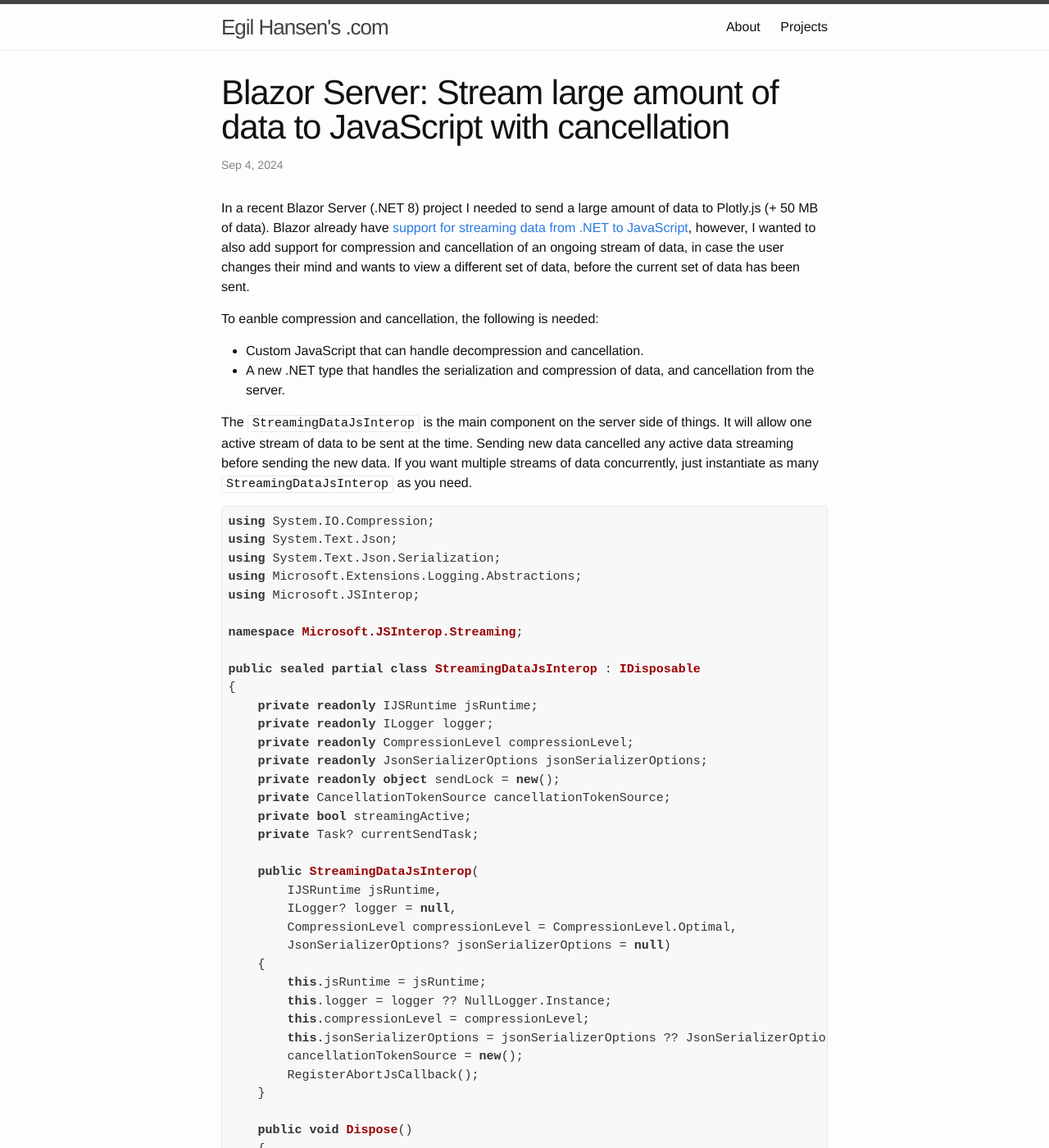
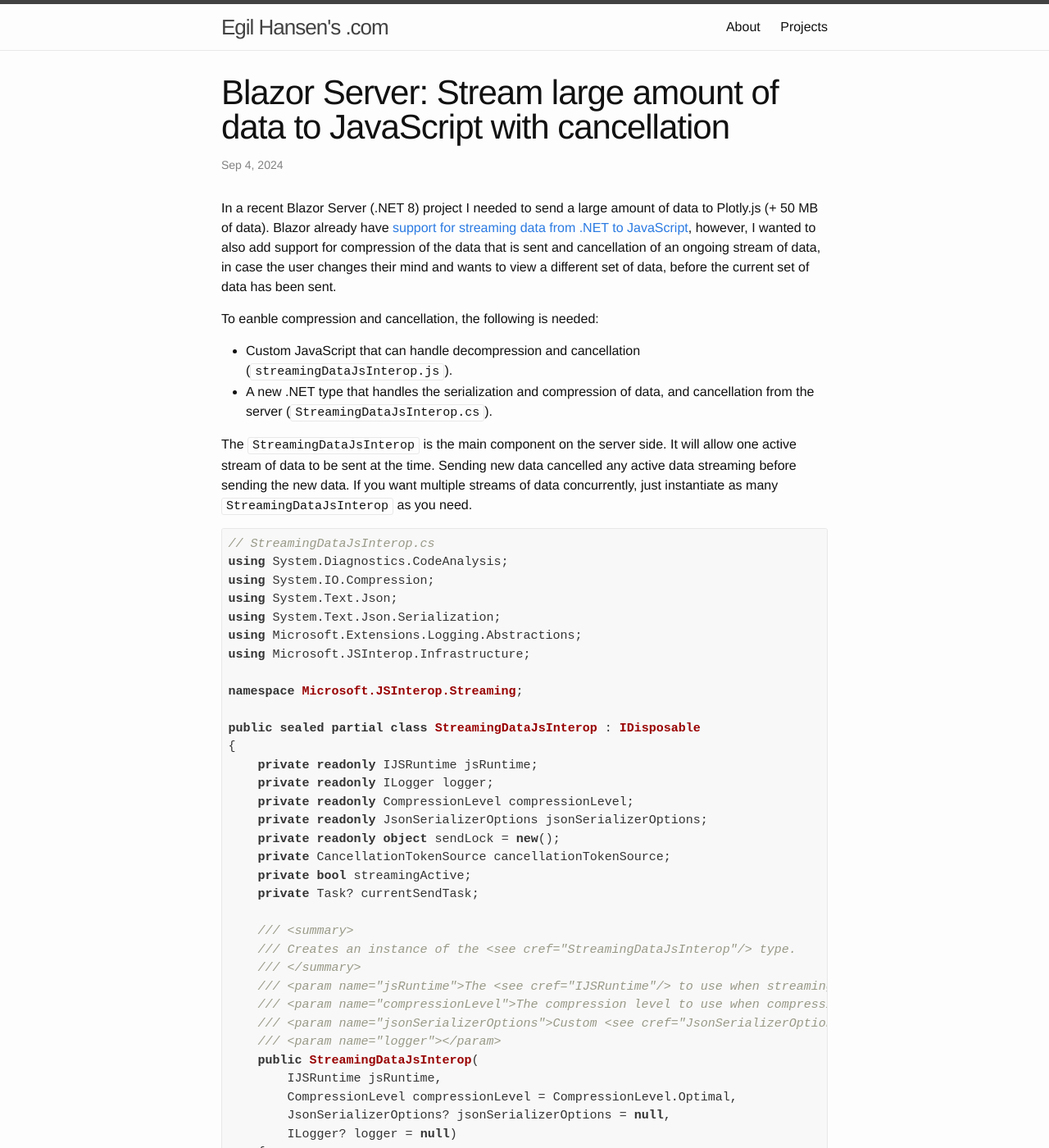
Before and after one commit to egil/egil.github.io, a Jekyll site: the page built from _posts/2024-09-04-compressed-json-streaming-with-cancellation-from-in-blazor-server.md, in a window 1280 px wide and 1400 px high. Shown: the whole window at 82% size. Built offline with Jekyll 4.4.1, drawn with Linux system fonts in a browser that asks for light colours; comment, search, counter and statistics services are not loaded; some of the changed text lies outside the part shown.

Commit message:
blog: Blazor Server: Stream large amount of data to JavaScript with cancellation

````diff
--- a/_posts/2024-09-04-compressed-json-streaming-with-cancellation-from-in-blazor-server.md
+++ b/_posts/2024-09-04-compressed-json-streaming-with-cancellation-from-in-blazor-server.md
@@ -3,23 +3,25 @@
 layout: post
 ---
 
-In a recent Blazor Server (.NET 8) project I needed to send a large amount of data to Plotly.js (+ 50 MB of data). Blazor already have [support for streaming data from .NET to JavaScript](https://learn.microsoft.com/en-us/aspnet/core/blazor/javascript-interoperability/call-javascript-from-dotnet?view=aspnetcore-8.0#stream-from-net-to-javascript), however, I wanted to also add support for compression and cancellation of an ongoing stream of data, in case the user changes their mind and wants to view a different set of data, before the current set of data has been sent.
+In a recent Blazor Server (.NET 8) project I needed to send a large amount of data to Plotly.js (+ 50 MB of data). Blazor already have [support for streaming data from .NET to JavaScript](https://learn.microsoft.com/en-us/aspnet/core/blazor/javascript-interoperability/call-javascript-from-dotnet?view=aspnetcore-8.0#stream-from-net-to-javascript), however, I wanted to also add support for compression of the data that is sent and cancellation of an ongoing stream of data, in case the user changes their mind and wants to view a different set of data, before the current set of data has been sent.
 
 <!--break-->
 
 To eanble compression and cancellation, the following is needed:
 
-- Custom JavaScript that can handle decompression and cancellation.
-- A new .NET type that handles the serialization and compression of data, and cancellation from the server.
+- Custom JavaScript that can handle decompression and cancellation (`streamingDataJsInterop.js`).
+- A new .NET type that handles the serialization and compression of data, and cancellation from the server (`StreamingDataJsInterop.cs`).
 
-The `StreamingDataJsInterop` is the main component on the server side of things. It will allow one active stream of data to be sent at the time. Sending new data cancelled any active data streaming before sending the new data. If you want multiple streams of data concurrently, just instantiate as many `StreamingDataJsInterop` as you need.
+The `StreamingDataJsInterop` is the main component on the server side. It will allow one active stream of data to be sent at the time. Sending new data cancelled any active data streaming before sending the new data. If you want multiple streams of data concurrently, just instantiate as many `StreamingDataJsInterop` as you need.
 
 ```csharp
+// StreamingDataJsInterop.cs
+using System.Diagnostics.CodeAnalysis;
 using System.IO.Compression;
 using System.Text.Json;
 using System.Text.Json.Serialization;
 using Microsoft.Extensions.Logging.Abstractions;
-using Microsoft.JSInterop;
+using Microsoft.JSInterop.Infrastructure;
 
 namespace Microsoft.JSInterop.Streaming;
 
@@ -34,20 +36,28 @@
     private bool streamingActive;
     private Task? currentSendTask;
 
+    /// <summary>
+    /// Creates an instance of the <see cref="StreamingDataJsInterop"/> type.
+    /// </summary>
+    /// <param name="jsRuntime">The <see cref="IJSRuntime"/> to use when streaming.</param>
+    /// <param name="compressionLevel">The compression level to use when compression data before streaming.</param>
+    /// <param name="jsonSerializerOptions">Custom <see cref="JsonSerializerOptions"/> to use when serializing data to JSON.</param>
+    /// <param name="logger"></param>
     public StreamingDataJsInterop(
         IJSRuntime jsRuntime,
-        ILogger? logger = null,
         CompressionLevel compressionLevel = CompressionLevel.Optimal,
-        JsonSerializerOptions? jsonSerializerOptions = null)
+        JsonSerializerOptions? jsonSerializerOptions = null,
+        ILogger? logger = null)
     {
         this.jsRuntime = jsRuntime;
-        this.logger = logger ?? NullLogger.Instance;
         this.compressionLevel = compressionLevel;
         this.jsonSerializerOptions = jsonSerializerOptions ?? JsonSerializerOptions.Default;
+        this.logger = logger ?? NullLogger.Instance;
         cancellationTokenSource = new();
         RegisterAbortJsCallback();
     }
 
+    /// <inheritdoc/>
     public void Dispose()
     {
         cancellationTokenSource.Cancel();
@@ -67,6 +77,21 @@
     /// <returns>A <see cref="Task"/> that represents the asynchronous invocation operation.</returns>
     [SuppressMessage("Performance", "CA1849:Call async methods when in an async method", Justification = "Cannot await in lock.")]
     public Task InvokeStreamingVoidAsync<TStreamData>(string identifier, TStreamData data, params object?[]? args)
+        => InvokeStreamingAsync<IJSVoidResult, TStreamData>(identifier, data, args);
+
+    /// <summary>
+    /// Invokes the specified JavaScript function asynchronously.
+    /// </summary>
+    /// <remarks>
+    /// If a previous call is still actively streaming data to the JavaScript, that
+    /// call is cancelled and this call is then started.
+    /// </remarks>
+    /// <param name="identifier">An identifier for the function to invoke. For example, the value <c>"someScope.someFunction"</c> will invoke the function <c>window.someScope.someFunction</c>.</param>
+    /// <param name="data">The data that should be compressed and serialized to JSON before sending to the client.</param>
+    /// <param name="args">JSON-serializable arguments.</param>
+    /// <returns>A <see cref="Task"/> that represents the asynchronous invocation operation.</returns>
+    [SuppressMessage("Performance", "CA1849:Call async methods when in an async method", Justification = "Cannot await in lock.")]
+    public Task<TResult> InvokeStreamingAsync<TResult, TStreamData>(string identifier, TStreamData data, params object?[]? args)
     {
         // Only allow one streaming invocation to be active at
         // the same time. If there is one that is active, cancel the
@@ -203,59 +233,122 @@
 }
 ```
 
-On the other end of the SignalR connection we need a bit of JavaScript that can unpack the compressed data before it is passed to the JavaScript method, e.g., `gzip-json-stream-interop.js`:
+View [StreamingDataJsInterop.cs](https://github.com/egil/BlazorServerStreamingToJavaScript/blob/master/Streaming/StreamingDataJsInterop.cs) on GitHub.
+
+On the other end of the SignalR connection we need a bit of JavaScript that can unpack the compressed data before it is passed to the JavaScript method, e.g., `streamingDataJsInterop.js`:
 
 ```js
-// gzip-json-stream-interop.js
+// streamingDataJsInterop.js
 const dotNetGZippedJsonStream = "__dotNetGZippedJsonStream";
 const abortControllers = {};
 
 DotNet.attachReviver((key, value) => {
-  if (value && typeof value === "object" && value.hasOwnProperty(dotNetGZippedJsonStream)) {
-    const streamId = value[dotNetGZippedJsonStream];
-    const ref = value["ref"];
-    return new DotNetGZippedJsonStream(ref, streamId, abortControllers);
-  }
+    if (value && typeof value === "object" && value.hasOwnProperty(dotNetGZippedJsonStream)) {
+        const streamId = value[dotNetGZippedJsonStream];
+        const ref = value["ref"];
+        return new DotNetGZippedJsonStream(ref, streamId, abortControllers);
+    }
 
-  // Unrecognized - let another reviver handle it
-  return value;
+    return value;
 });
 
 function abortDotNetJsonStream(streamId) {
-  if (abortControllers[streamId]) {
-    abortControllers[streamId].abort();
-  }
+    if (abortControllers[streamId]) {
+        abortControllers[streamId].abort();
+    }
 }
 
 class DotNetGZippedJsonStream {
-  constructor(_streamRef, _streamId, _abortControllers) {
-    this._streamRef = _streamRef;
-    this._streamId = _streamId;
-    this._abortControllers = _abortControllers;
-  }
+    constructor(_streamRef, _streamId, _abortControllers) {
+        this._streamRef = _streamRef;
+        this._streamId = _streamId;
+        this._abortControllers = _abortControllers;
+    }
 
-  async getData() {
-    const controller = new AbortController();
-    this._abortControllers[this._streamId] = controller;
-    try {
-      const stream = await this._streamRef.stream();
-      const decompressedStream = stream.pipeThrough(
-        new DecompressionStream('gzip'),
-        { signal: controller.signal });
-      const json = await new Response(decompressedStream).json();
-      return json;
-    } catch (err) {
-      if (controller.signal.aborted)
-        throw new Error('GZipped JSON stream was aborted from .NET');
-      else
-        throw err;
+    async getData() {
+        const controller = new AbortController();
+        this._abortControllers[this._streamId] = controller;
+        try {
+            const stream = await this._streamRef.stream();
+            const decompressedStream = stream.pipeThrough(
+                new DecompressionStream('gzip'),
+                { signal: controller.signal });
+            const json = await new Response(decompressedStream).json();
+            return json;
+        } catch (err) {
+            if (controller.signal.aborted)
+                throw new Error('GZipped JSON stream was aborted from .NET');
+            else
+                throw err;
+        }
+        finally {
+            delete this._abortControllers[this._streamId];
+        }
     }
-    finally {
-      delete this._abortControllers[this._streamId];
-    }
-  }
 }
 ```
 
+View [streamingDataJsInterop.js](https://github.com/egil/BlazorServerStreamingToJavaScript/blob/master/wwwroot/streamingDataJsInterop.js) on GitHub.
+
+### Setup
+
+Include the `streamingDataJsInterop.js` in your `wwwroot` and add a script reference in your `App.razor` after `_framework/blazor.web.js`, e.g.:
+
+```html
+<script src="_framework/blazor.web.js"></script>
+<script src="streamingDataJsInterop.js"></script>
+```
+
+Then, add the `StreamingDataJsInterop.cs` to your project, and now you can use it in your components, e.g.:
+
+```razor
+@implements IDisposable
+@inject IJSRuntime JSRuntime
+
+<!-- ... -->
+
+@code {
+    private StreamingDataJsInterop streamingDataJsInterop = default!;
+
+    protected override void OnInitialized()
+    {
+        streamingDataJsInterop = new StreamingDataJsInterop(JSRuntime);
+    }
+
+    public void Dispose()
+    {
+        streamingDataJsInterop.Dispose();
+    }
+
+    private async Task SendStreamingData()
+    {
+        var data = // get data from somewhere
+        try
+        {
+            await streamingDataJsInterop.InvokeStreamingAsync(
+                "receiveStreamingData",
+                data);
+        catch (OperationCanceledException)
+        {
+            // sending was cancelled...
+        }
+    }
+}
+```
+
+Then, add the JavaScript function that should be invoked with the streaming data, e.g.:
+
+```js
+async function receiveStreamingData(streamRef) {
+    try {
+        const data = await streamRef.getData();
+    }
+    catch (err) {
+        // streaming was cancelled from the server.
+    }
+}
+```
+
+There is a complete sample available on here: [github.com/egil/BlazorServerStreamingToJavaScript](https://github.com/egil/BlazorServerStreamingToJavaScript).
 
 Hope this help!
````
Also changed, not shown: other parts of _posts/2024-09-04-compressed-json-streaming-with-cancellation-from-in-blazor-server.md (+10 -5 lines).
